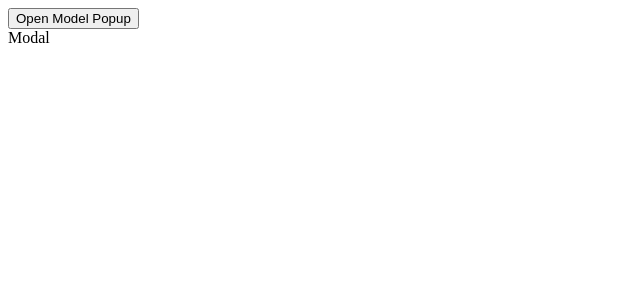
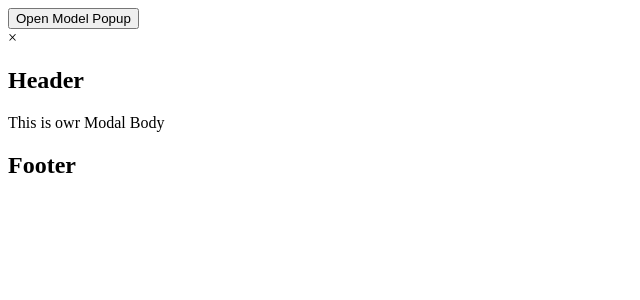
Before and after one commit to VadimVasilcovan/React_Projects, a React (Vite) app in the folder React_Projects/: page / in a window 1280 px wide. Both pictures are taken after a click on the button "Open Model Popup". Shown: the top 300 px of the page, without its empty margins (0-640 px from the left). Built offline with nearby package versions, Linux system fonts and the light colour scheme.

Commit message:
13.01.2025

```diff
--- a/React_Projects/src/custom-modal-popup/modal-test.jsx
+++ b/React_Projects/src/custom-modal-popup/modal-test.jsx
@@ -10,7 +10,14 @@ const ModalTest = () => {
   return (
     <div>
       <button onClick={handleToggleModalPopup}>Open Model Popup</button>
-      {showModalPopup && <Modal/>}
+      {/*If the left-hand side is false, the whole expression is false,
+       and the right-hand side is ignored.*/}
+      {showModalPopup && <Modal />}
+
+      {/*
+      Alternative
+      {showModalPopup ? <Modal /> : null}
+      */}
     </div>
   );
 };
--- a/React_Projects/src/custom-modal-popup/modal.jsx
+++ b/React_Projects/src/custom-modal-popup/modal.jsx
@@ -1,6 +1,20 @@
-const Modal = () => {
-  return <div>
-    Modal
+const Modal = ({id, header, body, footer}) => {
+  return <div id =  {id || 'Modal'} className="modal">
+    <div className="modal-content">
+        <div className="header"></div>
+        <span className="close-modal-icon">&times;</span>
+        <h2>{header ? header : 'Header'}</h2>
+        <div className="body">
+            {
+                body ?  body : <div>
+                    <p>This is owr Modal Body</p>
+                </div>
+            }
+        </div>
+        <div className="footer">{
+            footer ? footer : <h2>Footer</h2>
+        }</div>
+    </div>
   </div>;
 };
 
```
